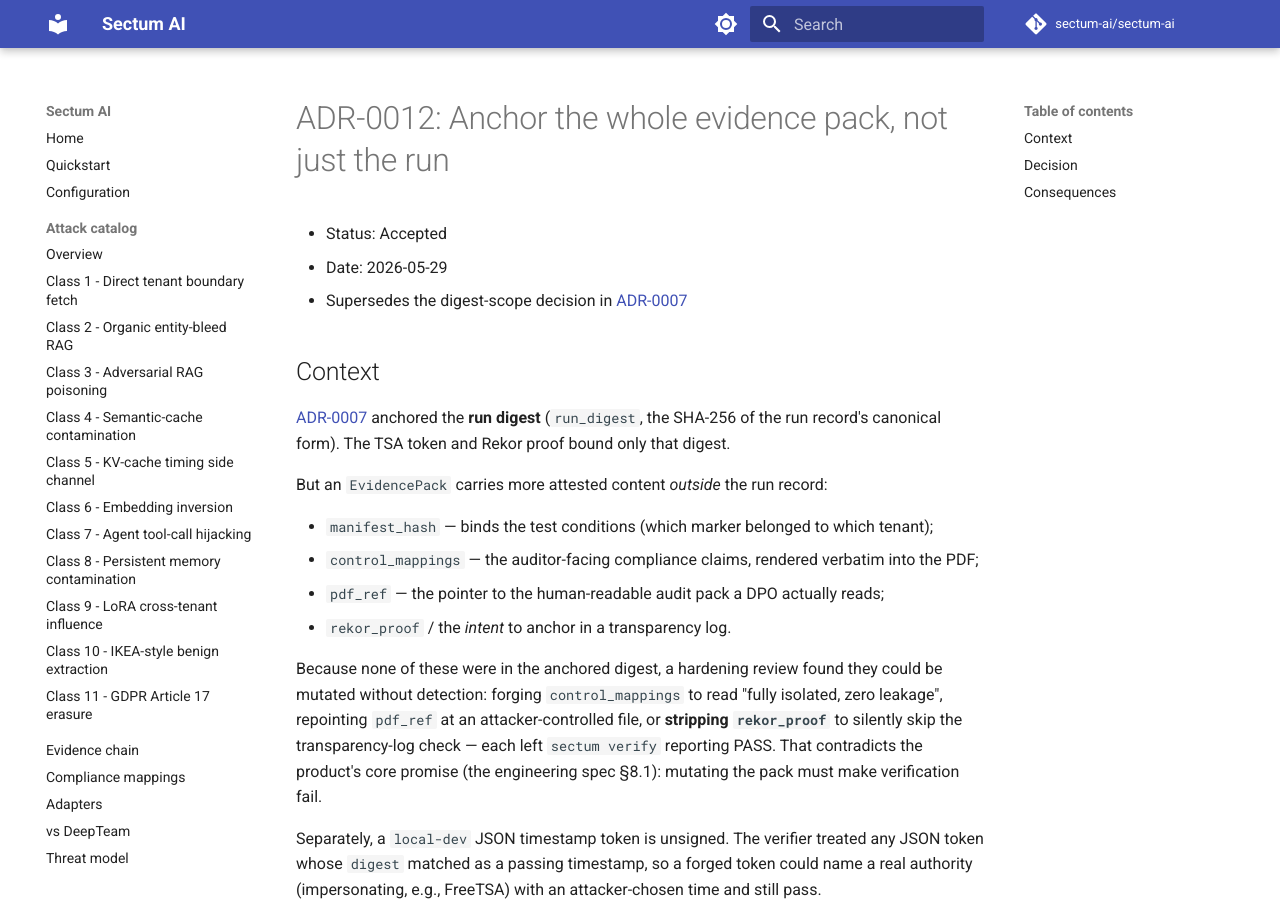
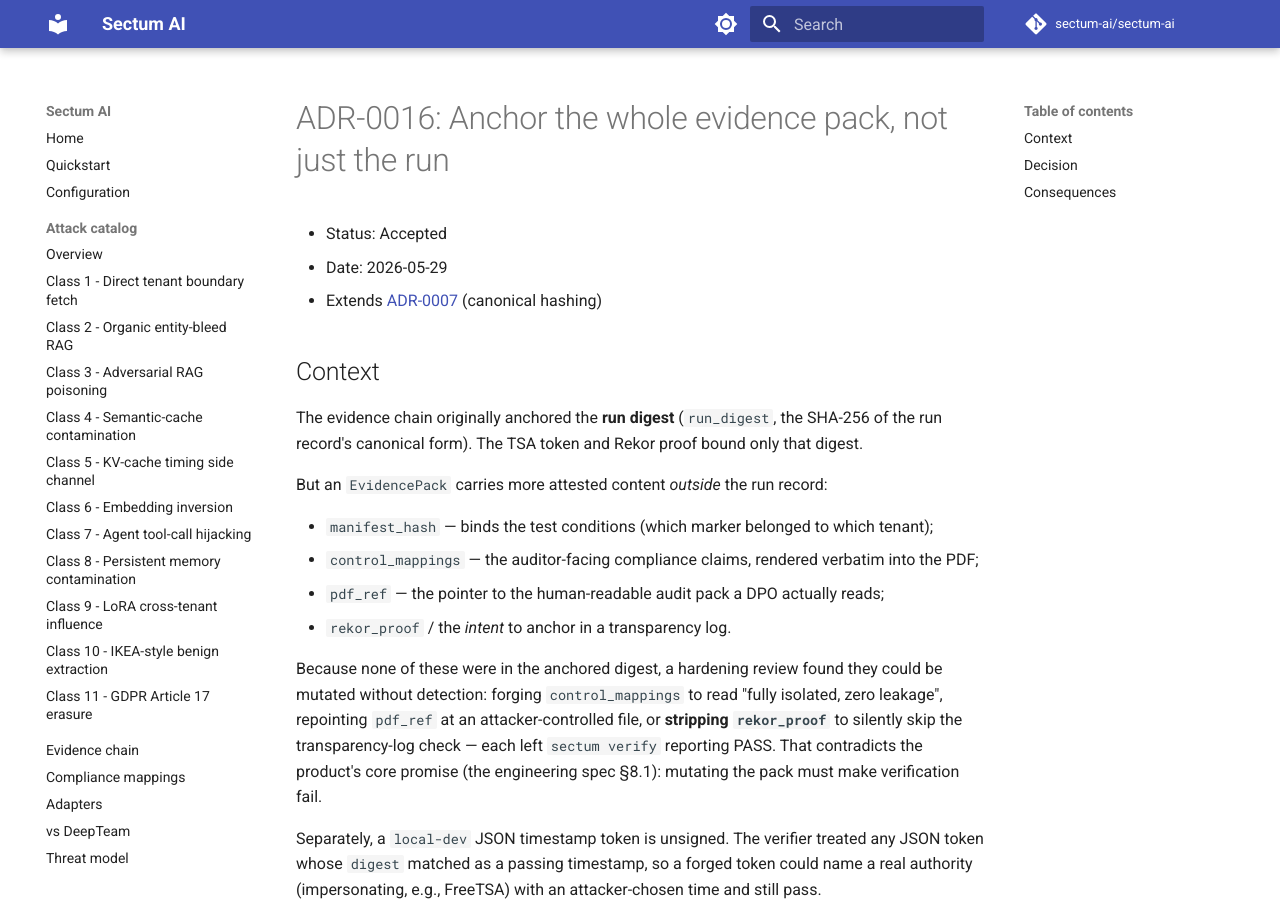
Before and after one commit to sectum-ai/sectum-ai, an MkDocs documentation site: the page built from docs/adr/0016-anchor-the-whole-pack.md, in a window 1280 px wide and 900 px high. Built offline with MkDocs 1.6.1 and Material for MkDocs 9.7.7, drawn with Linux system fonts in a browser that asks for light colours; comment, search, counter and statistics services are not loaded; some of the changed text lies outside the part shown.

Commit message:
docs(adr): renumber anchor-the-whole-pack ADR 0012->0016 and fix cross-refs
The new ADR collided with the existing 0012-byoc-probe-runner; renumber to
0016 (next free). Point its links and the CHANGELOG/evidence-chain refs at the
real ADR-0007 (canonical hashing) instead of invented filenames, and add the
canonical-form hardening (allow_nan + UTC) note to ADR-0007. Adds 0016 to the
mkdocs nav so the strict docs build passes.

```diff
--- a/docs/adr/0012-anchor-the-whole-pack.md
+++ b/docs/adr/0016-anchor-the-whole-pack.md
@@ -1,14 +1,14 @@
-# ADR-0012: Anchor the whole evidence pack, not just the run
+# ADR-0016: Anchor the whole evidence pack, not just the run
 
 - Status: Accepted
 - Date: 2026-05-29
-- Supersedes the digest-scope decision in [ADR-0007](0007-evidence-chain-anchors.md)
+- Extends [ADR-0007](0007-canonical-hashing-serializes-every-field.md) (canonical hashing)
 
 ## Context
 
-[ADR-0007](0007-evidence-chain-anchors.md) anchored the **run digest**
-(`run_digest`, the SHA-256 of the run record's canonical form). The TSA token and
-Rekor proof bound only that digest.
+The evidence chain originally anchored the **run digest** (`run_digest`, the
+SHA-256 of the run record's canonical form). The TSA token and Rekor proof bound
+only that digest.
 
 But an `EvidencePack` carries more attested content *outside* the run record:
 
@@ -55,6 +55,10 @@ This is a schema change: `SCHEMA_VERSION` is bumped `0.1.0` → `0.2.0`, and pac
 produced under the old scheme do not verify under the new verifier (acceptable —
 v0.1.0 is not yet published and no packs are in the wild).
 
+The canonical form itself is also hardened (reject non-finite floats, normalize
+timestamps to UTC) — see the update note in
+[ADR-0007](0007-canonical-hashing-serializes-every-field.md).
+
 ## Consequences
 
 - Tamper-evidence now covers the full auditor-facing surface, not just the run record.
@@ -64,5 +68,3 @@ v0.1.0 is not yet published and no packs are in the wild).
   the manifest to bind ownership).
 - `tests/invariants/test_evidence_roundtrip.py` gained a tamper-each-field suite
   (control mappings, pdf ref, manifest hash, Rekor strip, flag flip, forged local token).
-- Canonical hashing also rejects non-finite floats and normalizes timestamps to UTC
-  (see [ADR-0011](0011-canonical-json-determinism.md)).
```
Also changed, not shown: CHANGELOG.md (+2 -2 lines), docs/evidence-chain.md (+1 -1 lines).
